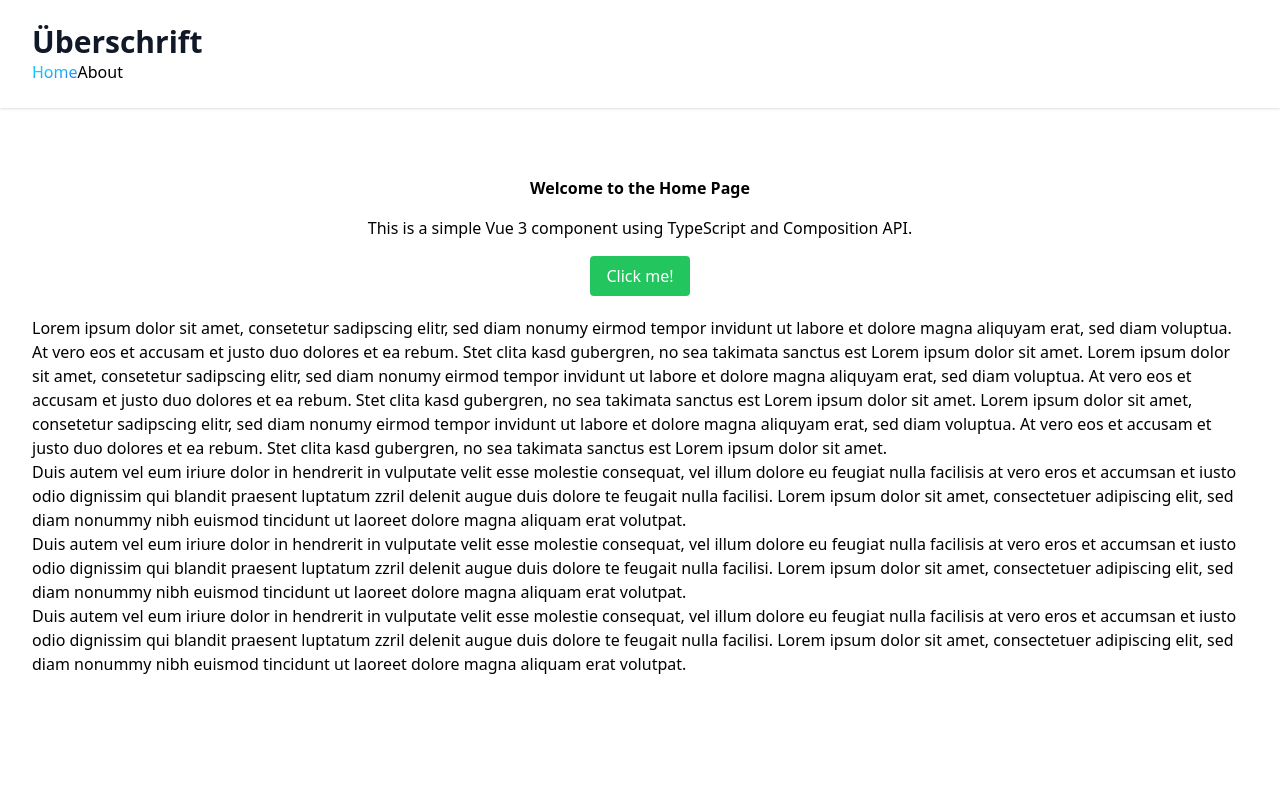
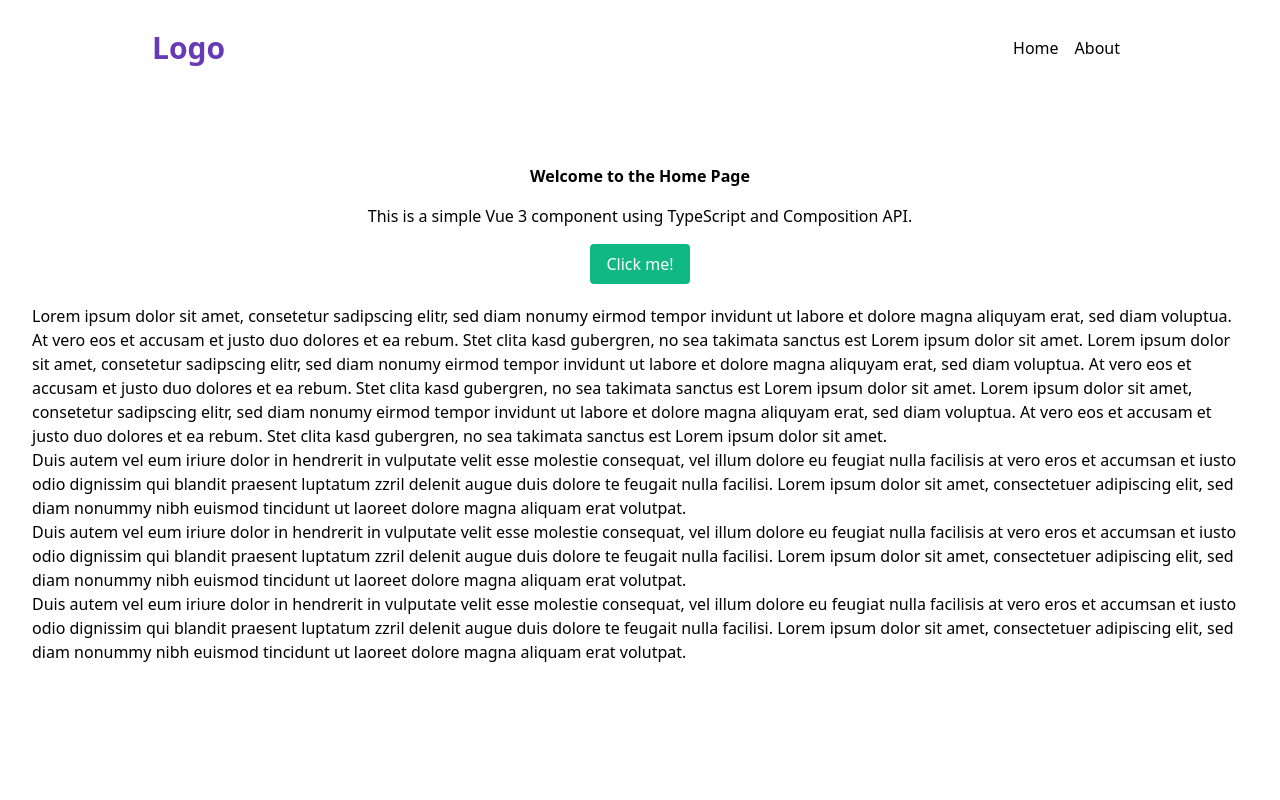
Before and after one commit to kacperb1/vue3-projekt, a Vue app: page / in a window 1280 px wide. Shown: the top 800 px of the page. Built offline with nearby package versions, Linux system fonts and the light colour scheme.

Commit message:
Implemented Header

```diff
--- a/package.json
+++ b/package.json
@@ -20,6 +20,7 @@
     "@fortawesome/vue-fontawesome": "^3.0.3",
     "@vue/cli-service": "^5.0.8",
     "@vue/runtime-core": "^3.2.47",
+    "@vueuse/core": "^10.1.2",
     "pinia": "^2.0.35",
     "vue": "^3.2.36",
     "vue-class-component": "^8.0.0-rc.1",
@@ -28,6 +29,8 @@
   },
   "devDependencies": {
     "@tailwindcss/forms": "^0.5.3",
+    "@tailwindcss/postcss7-compat": "^2.2.17",
+    "@tailwindcss/typography": "^0.5.9",
     "@tsconfig/node18": "^2.0.0",
     "@types/jsdom": "^21.1.1",
     "@types/node": "^18.16.3",
--- a/src/App.vue
+++ b/src/App.vue
@@ -1,29 +1,12 @@
 <script setup lang="ts">
 import { RouterLink, RouterView } from 'vue-router'
 import PageFooter from './components/PageFooter.vue';
+import PageHeader from './components/PageHeader.vue';
 </script>
 
 <template>
-  <!-- **** Header **** -->
-  <header class="bg-white shadow">
-    <div class="max-w-7xl mx-auto py-6 px-4 sm:px-6 lg:px-8">
-      <h1 class="text-3xl font-bold text-gray-900">
-        Überschrift
-      </h1>
-      <div>
-        <nav>
-          <RouterLink to="/" class="text-header-gradient">Home</RouterLink>
-          <RouterLink to="/about">About</RouterLink>
-        </nav>
-      </div>
-    </div>
-  </header>
-
-
-  <!-- **** Footer **** -->
+  <PageHeader />
   <RouterView />
-
-
   <PageFooter />
 </template>
 
--- a/src/components/PageHeader.vue
+++ b/src/components/PageHeader.vue
@@ -0,0 +1,63 @@
+<template>
+    <div>
+      <header ref="header" class="fixed top-0 w-full z-50 bg-opacity-75 backdrop-filter backdrop-blur-lg transition-all duration-500 ease-in-out" :class="{'shadow-lg': scrolled, 'bg-white': scrolled, 'bg-transparent': !scrolled, 'h-24': !scrolled, 'h-16': scrolled}">
+        <div class="container mx-auto px-6 flex items-center justify-between h-full">
+          <div>
+            <a class="text-deep-purple-accent-400 text-2xl font-bold lg:text-3xl" href="#">
+              Logo
+            </a>
+          </div>
+          <!-- Put your menu or other elements here -->
+          <div class="flex items-center">
+                <nav>
+                    <RouterLink to="/" class="mx-2">Home</RouterLink>
+                    <RouterLink to="/about" class="mx-2">About</RouterLink>
+                </nav>
+            </div>
+      </div>
+    </header>
+    <div :style="`padding-top: ${headerHeight}px`">
+      <!-- This div is here to avoid content hiding behind the header -->
+      <slot></slot>
+    </div>
+  </div>
+</template>
+
+<script setup lang="ts">
+import { ref, onMounted, onUnmounted, watchEffect } from 'vue';
+
+let scrolled = ref(false);
+let header = ref<HTMLElement | null>(null);
+let headerHeight = ref(0);
+
+const handleScroll = () => {
+  scrolled.value = window.scrollY > 0;
+};
+
+onMounted(() => {
+  window.addEventListener('scroll', handleScroll);
+  window.addEventListener('resize', updateHeaderHeight);
+  updateHeaderHeight();
+});
+
+onUnmounted(() => {
+  window.removeEventListener('scroll', handleScroll);
+  window.removeEventListener('resize', updateHeaderHeight);
+});
+
+watchEffect(() => {
+  updateHeaderHeight();
+});
+
+function updateHeaderHeight() {
+  if (header.value) {
+    headerHeight.value = header.value.offsetHeight;
+  }
+}
+</script>
+
+<style scoped>
+.container {
+  max-width: 1024px;
+}
+</style>
--- a/tailwind.config.js
+++ b/tailwind.config.js
@@ -5,6 +5,10 @@ module.exports = {
   darkMode: 'media',
   theme: {
     extend: {
+        backdropFilter: {
+          'none': 'none',
+          'blur': 'blur(20px)',
+        },
       colors: {
         'deep-purple': {
           'accent-400': '#673ab7', // Change the color code to the desired one
@@ -17,9 +21,12 @@ module.exports = {
     },
   },
   variants: {
-    extend: {},
+    extend: {
+      backdropFilter: ['responsive', 'hover', 'focus', 'active'],
+    },
   },
   plugins: [
     require('@tailwindcss/forms'),
+    require('@tailwindcss/typography'),
   ],
 }
```
Also changed, not shown: 1 other file (tests, documents, lock files or other folders).
